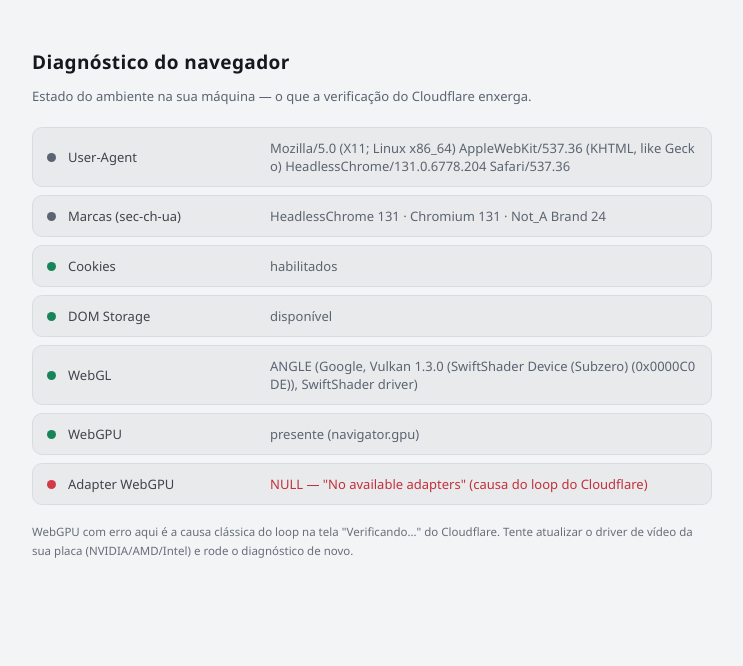
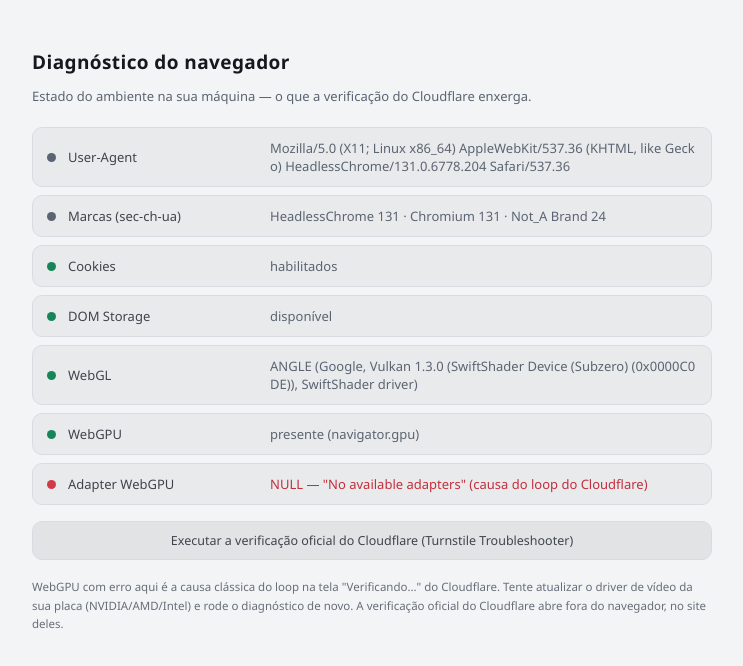
Before and after one commit to Pedro21062014/CALOPSIA, an Electron app: page src/diagnostico.html in a window 1360 px wide. Shown: the whole page, without its empty margins (308-1051 px from the left). Drawn offline with Linux system fonts and the light colour scheme; no server answers.

Commit message:
fix: remove ignore-gpu-blocklist — fingerprint de GPU 'fake' segundo a ferramenta oficial do Cloudflare (v0.5.2)
Auditamos o CALOPSIA com o Turnstile Troubleshooter oficial
(debug.challenges.cloudflare.com) rodando DENTRO do navegador:
- v0.5.1 (com ignore-gpu-blocklist): 'SECURITY CHECK ISSUE FOUND —
  Graphics Information Appears Fake (WebGL renderer info spoofed)';
- sem a flag: diagnostico 4/4 completo, NENHUMA advertencia, e o WebGPU
  segue com adapter via fallback de software (mesmo caminho do Chrome).

Forcar GPU bloqueada criava uma impressao de video que nenhum Chrome
real teria na mesma maquina — exatamente o tipo de inconsistencia que
derruba a nota do desafio. Flag removida; enable-unsafe-webgpu e
Vulkan mantidos.

Pagina de diagnostico ganhou atalho para a ferramenta oficial.

```diff
--- a/package.json
+++ b/package.json
@@ -1,7 +1,7 @@
 {
   "name": "calopsia",
   "productName": "CALOPSIA",
-  "version": "0.5.1",
+  "version": "0.5.2",
   "description": "CALOPSIA — navegador web moderno baseado em Chromium (Electron). Interface própria com abas, busca integrada, localizar na página, zoom e downloads.",
   "homepage": "https://github.com/Pedro21062014/CALOPSIA",
   "repository": {
--- a/src/diagnostico.html
+++ b/src/diagnostico.html
@@ -28,6 +28,13 @@
     .valor { color: var(--muted); word-break: break-all; font-variant-numeric: tabular-nums; }
     .erro .valor { color: var(--danger-text); }
     .rodape { margin-top: 18px; font-size: 11.5px; color: var(--faint); line-height: 1.6; }
+    .cf-tool {
+      display: block; margin-top: 16px; padding: 10px 14px;
+      text-align: center; text-decoration: none;
+      font-size: 12.5px; color: var(--text-dim);
+      background: var(--hover-2); border: 1px solid var(--border); border-radius: 10px;
+    }
+    .cf-tool:hover { background: var(--hover-3); color: var(--strong); }
   </style>
 </head>
 <body>
@@ -35,9 +42,13 @@
     <h1>Diagnóstico do navegador</h1>
     <p class="sub">Estado do ambiente na sua máquina — o que a verificação do Cloudflare enxerga.</p>
     <div id="lista"></div>
+    <a class="cf-tool" href="https://debug.challenges.cloudflare.com/" target="_blank" rel="noreferrer">
+      Executar a verificação oficial do Cloudflare (Turnstile Troubleshooter)
+    </a>
     <p class="rodape">
       WebGPU com erro aqui é a causa clássica do loop na tela "Verificando…" do Cloudflare.
       Tente atualizar o driver de vídeo da sua placa (NVIDIA/AMD/Intel) e rode o diagnóstico de novo.
+      A verificação oficial do Cloudflare abre fora do navegador, no site deles.
     </p>
   </div>
 
```
Also changed, not shown: main.js (+12 -8 lines), README.md.
